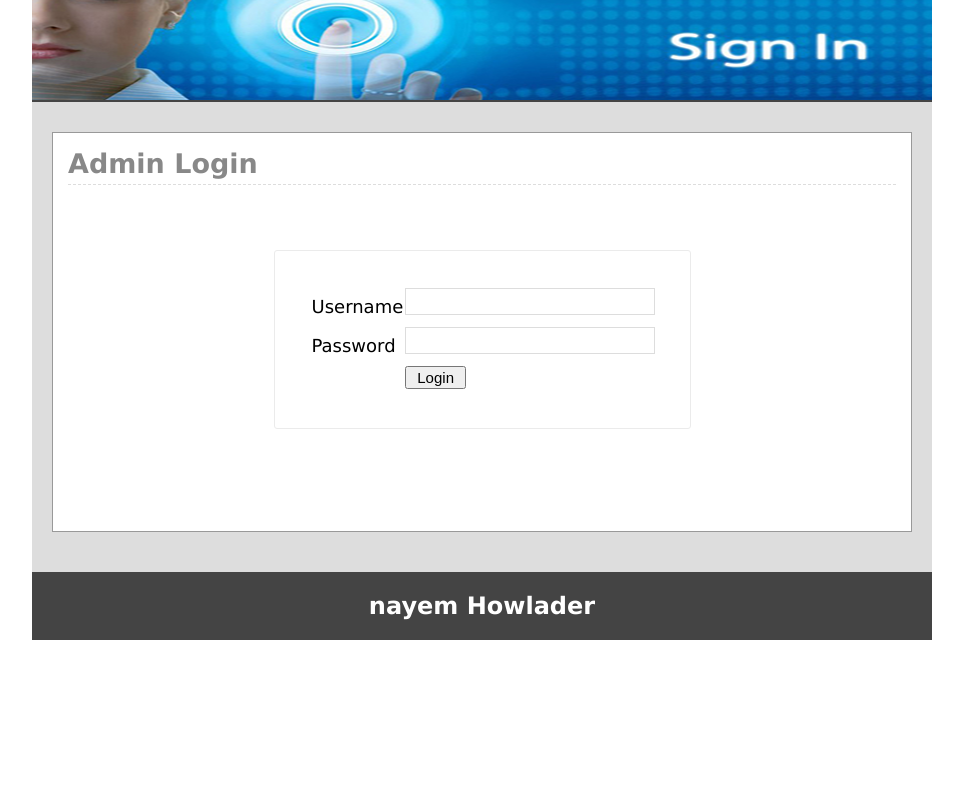
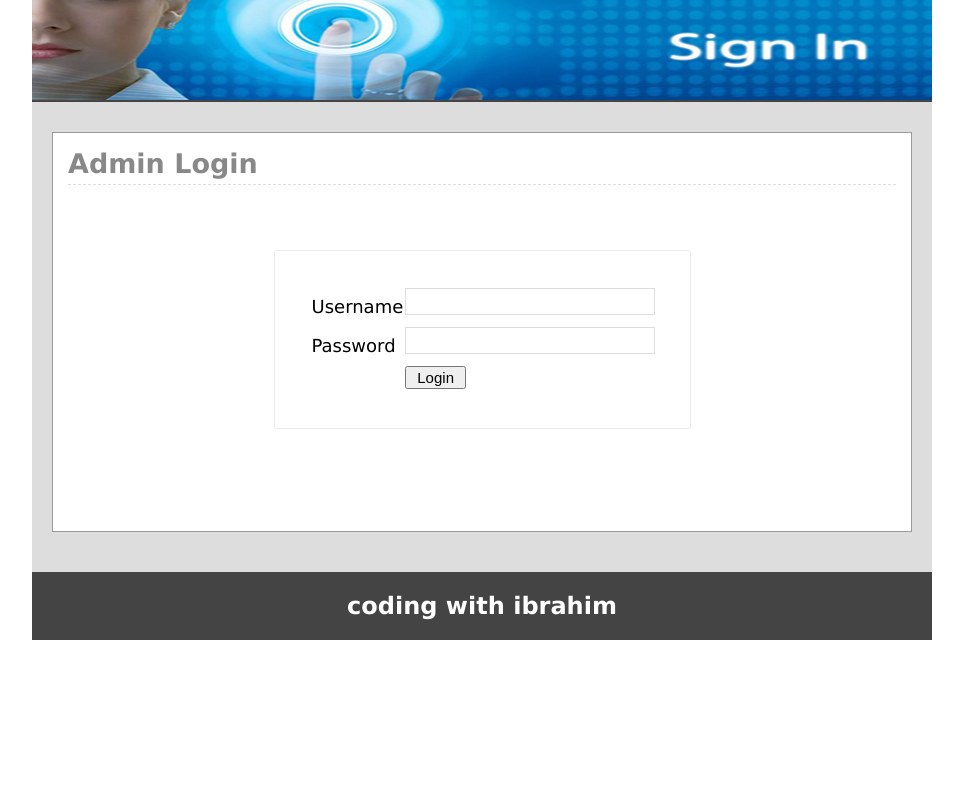
Before and after one commit to ibrahimelothmani/Online-Exam-System, a PHP site: page /admin/login.php in a window 1280 px wide. Shown: the top 785 px of the page, without its empty margins (158-1121 px from the left). Run offline with PHP 8.4, Linux system fonts and the light colour scheme.

Commit message:
Online-Exam-System

```diff
--- a/admin/inc/footer.php
+++ b/admin/inc/footer.php
@@ -1,6 +1,6 @@
  </section>
 <section class="footeroption">
-		<h2><?php echo "nayem Howlader"; ?></h2>
+		<h2><?php echo "coding with ibrahim"; ?></h2>
 	</section>
 </div>
 </body>
--- a/inc/footer.php
+++ b/inc/footer.php
@@ -1,6 +1,6 @@
  </section>
 <section class="footeroption">
-		<h2><?php echo "Ibrahim"; ?></h2>
+		<h2><?php echo "coding with ibrahim"; ?></h2>
 	</section>
 </div>
 </body>
```
Also changed, not shown: Capture.PNG (deleted), user.png (deleted).
